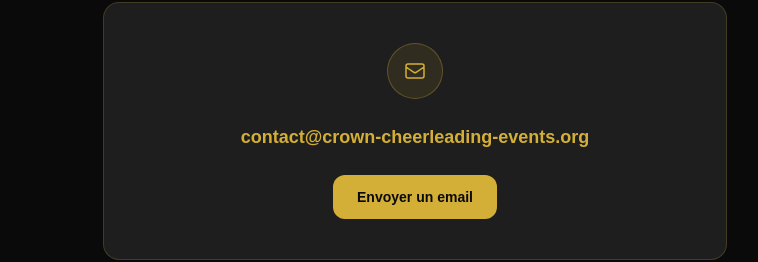
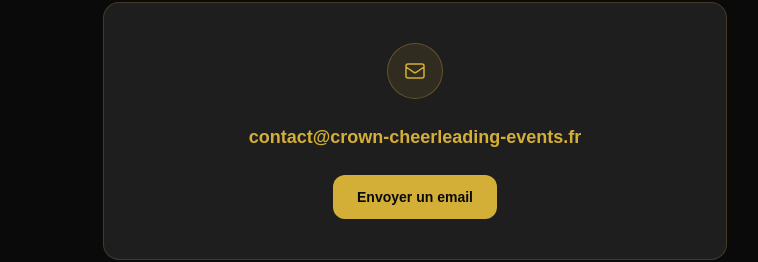
Before and after one commit to BouysselCamille/crown-cheerleading-event, a React (Vite) app: page / in a window 1280 px wide. Shown: the part 8954-9216 px from the top of the page, without its empty margins (225-983 px from the left). Built offline with nearby package versions, Linux system fonts and the light colour scheme.

Commit message:
fix: domain name

```diff
--- a/index.html
+++ b/index.html
@@ -13,15 +13,15 @@
   <meta name="keywords"
     content="cheerleading, compétition cheerleading, all star cheerleading, universitaire, Ile-de-France, 2027, Centre omnisports universitaire Carole Vergne, Crown Cheerleading Events" />
   <meta name="author" content="Crown Cheerleading Events" />
-  <link rel="canonical" href="https://crown-cheerleading-events.org/" />
+  <link rel="canonical" href="https://crown-cheerleading-events.fr/" />
 
   <!-- Open Graph (Facebook, Instagram, LinkedIn) -->
   <meta property="og:type" content="website" />
-  <meta property="og:url" content="https://crown-cheerleading-events.org/" />
+  <meta property="og:url" content="https://crown-cheerleading-events.fr/" />
   <meta property="og:title" content="Crown Cheerleading Events — Compétition de cheerleading · Ile-de-France 2027" />
   <meta property="og:description"
     content="Compétition de cheerleading All Star en Ile-de-France. Inscriptions équipes et billetterie en ligne." />
-  <meta property="og:image" content="https://crown-cheerleading-events.org/og-image.jpg" />
+  <meta property="og:image" content="https://crown-cheerleading-events.fr/og-image.jpg" />
   <meta property="og:locale" content="fr_FR" />
   <meta property="og:site_name" content="Crown Cheerleading Events" />
 
@@ -50,10 +50,10 @@
       "organizer": {
         "@type": "Organization",
         "name": "Crown Cheerleading Events",
-        "url": "https://crown-cheerleading-events.org",
-        "email": "contact@crown-cheerleading-events.org"
+        "url": "https://crown-cheerleading-events.fr",
+        "email": "contact@crown-cheerleading-events.fr"
       },
-      "url": "https://crown-cheerleading-events.org"
+      "url": "https://crown-cheerleading-events.fr"
     }
     </script>
 
--- a/src/components/sections/Sponsors.jsx
+++ b/src/components/sections/Sponsors.jsx
@@ -46,7 +46,7 @@
           className="text-center mt-4"
         >
           <a
-            href="mailto:contact@crown-cheerleading-events.org?subject=Partenariat Crown Cheerleading Events"
+            href="mailto:contact@crown-cheerleading-events.fr?subject=Partenariat Crown Cheerleading Events"
             className="text-gold/70 hover:text-gold text-sm font-display font-semibold transition-colors border-b border-gold/30 hover:border-gold pb-1"
           >
             {t.sponsors.become}
--- a/src/i18n/en.js
+++ b/src/i18n/en.js
@@ -375,7 +375,7 @@
     title1: 'Get in',
     title2: 'touch',
     subtitle: 'A question about the competition, a partnership, a registration? Write to us.',
-    email: 'contact@crown-cheerleading-events.org',
+    email: 'contact@crown-cheerleading-events.fr',
     cta: 'Send an email',
   },
 
@@ -391,7 +391,7 @@
         info: [
           { label: 'Association under the 1901 law', value: 'Crown Cheerleading Events' },
           { label: 'Registered office', value: '11 avenue Ledru Rollin 75012 Paris' },
-          { label: 'Email', value: 'contact@crown-cheerleading-events.org' },
+          { label: 'Email', value: 'contact@crown-cheerleading-events.fr' },
           { label: 'SIRET / RNA', value: '102538766 / W751283436' },
         ],
       },
@@ -475,7 +475,7 @@
     tagline: 'The competition that crowns champions.',
     navigation: 'Navigation',
     contact: 'Contact',
-    contactText: 'contact@crown-cheerleading-events.org',
+    contactText: 'contact@crown-cheerleading-events.fr',
     rights: 'All rights reserved.',
     legal: 'Legal notice',
     privacy: 'Privacy policy',
--- a/src/i18n/fr.js
+++ b/src/i18n/fr.js
@@ -381,7 +381,7 @@
     title1: 'Prenons',
     title2: 'contact',
     subtitle: 'Une question sur la compétition, un partenariat, une inscription ? Écrivez-nous.',
-    email: 'contact@crown-cheerleading-events.org',
+    email: 'contact@crown-cheerleading-events.fr',
     cta: 'Envoyer un email',
   },
 
@@ -397,7 +397,7 @@
         info: [
           { label: 'Association loi 1901', value: 'Crown Cheerleading Events' },
           { label: 'Siège social', value: '11 avenue Ledru Rollin 75012 Paris' },
-          { label: 'Email', value: 'contact@crown-cheerleading-events.org' },
+          { label: 'Email', value: 'contact@crown-cheerleading-events.fr' },
           { label: 'SIRET / RNA', value: '102538766 / W751283436' },
         ],
       },
@@ -481,7 +481,7 @@
     tagline: 'La compétition qui couronne les champions.',
     navigation: 'Navigation',
     contact: 'Contact',
-    contactText: 'contact@crown-cheerleading-events.org',
+    contactText: 'contact@crown-cheerleading-events.fr',
     rights: 'Tous droits réservés.',
     legal: 'Mentions légales',
     privacy: 'Politique de confidentialité',
```
Also changed, not shown: public/robots.txt, 2 other files (tests, documents, lock files or other folders).
